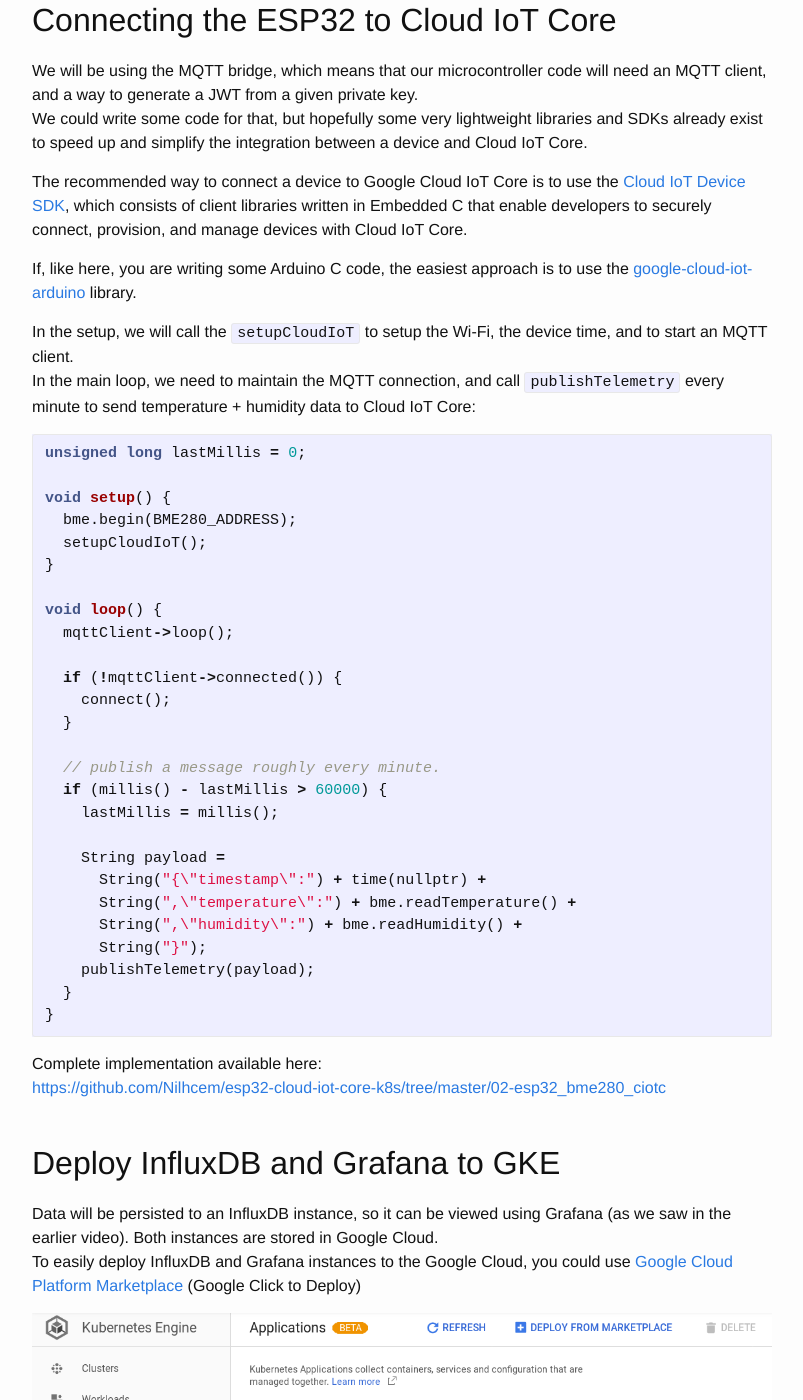
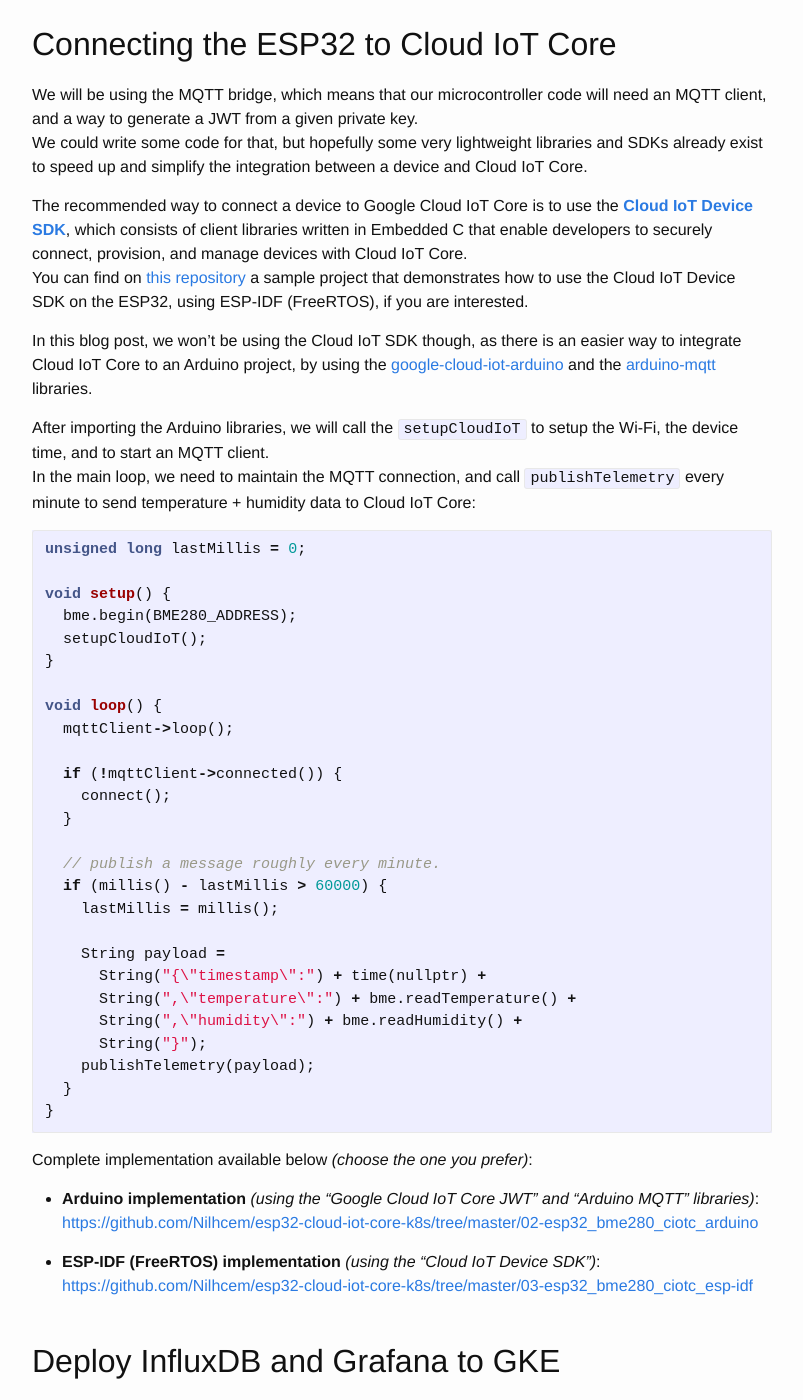
Before and after one commit to Nilhcem/nilhcem.github.io, a Jekyll site: the page built from _posts/2019-03-02-cloud-iot-core-and-kubernetes.md, in a window 1280 px wide and 1400 px high, scrolled down 8523 px. Shown: the whole window, without its empty margins (238-1041 px from the left). Built offline with Jekyll 4.4.1, drawn with Linux system fonts in a browser that asks for light colours; comment, search, counter and statistics services are not loaded; some of the changed text lies outside the part shown.

Commit message:
Update ESP32 + k8s article with Cloud IoT Device SDK example

````diff
--- a/_posts/2019-03-02-cloud-iot-core-and-kubernetes.md
+++ b/_posts/2019-03-02-cloud-iot-core-and-kubernetes.md
@@ -26,7 +26,8 @@
 ![pic01_esp32]
 
 The ESP32 will communicate with a BME280 temperature & humidity sensor.
-To have a visual representation of the temperature, we can print data to the Serial, and use the `Serial Plotter` feature from the Arduino IDE (available in the `Tools` menu):
+To prototype quickly, we will use the Arduino IDE to write code for the ESP32.
+We will print temperature data to the Serial, and use the `Serial Plotter` feature from the Arduino IDE (available in the `Tools` menu) to have a visual representation of the data:
 
 ```c
 void loop() {
@@ -266,11 +267,12 @@
 We will be using the MQTT bridge, which means that our microcontroller code will need an MQTT client, and a way to generate a JWT from a given private key.
 We could write some code for that, but hopefully some very lightweight libraries and SDKs already exist to speed up and simplify the integration between a device and Cloud IoT Core.
 
-The recommended way to connect a device to Google Cloud IoT Core is to use the [Cloud IoT Device SDK][cloud-iot-device-sdk], which consists of client libraries written in Embedded C that enable developers to securely connect, provision, and manage devices with Cloud IoT Core.
+The recommended way to connect a device to Google Cloud IoT Core is to use the **[Cloud IoT Device SDK][cloud-iot-device-sdk]**, which consists of client libraries written in Embedded C that enable developers to securely connect, provision, and manage devices with Cloud IoT Core.
+You can find on [this repository][cloud-iot-device-sdk-esp32-sample] a sample project that demonstrates how to use the Cloud IoT Device SDK on the ESP32, using ESP-IDF (FreeRTOS), if you are interested.
 
-If, like here, you are writing some Arduino C code, the easiest approach is to use the [google-cloud-iot-arduino][google-cloud-iot-arduino] library.
+In this blog post, we won't be using the Cloud IoT SDK though, as there is an easier way to integrate Cloud IoT Core to an Arduino project, by using the [google-cloud-iot-arduino][google-cloud-iot-arduino] and the [arduino-mqtt][arduino-mqtt] libraries.
 
-In the setup, we will call the `setupCloudIoT` to setup the Wi-Fi, the device time, and to start an MQTT client.
+After importing the Arduino libraries, we will call the `setupCloudIoT` to setup the Wi-Fi, the device time, and to start an MQTT client.
 In the main loop, we need to maintain the MQTT connection, and call `publishTelemetry` every minute to send temperature + humidity data to Cloud IoT Core:
 
 ```c
@@ -302,8 +304,13 @@
 }
 ```
 
-Complete implementation available here:
-[https://github.com/Nilhcem/esp32-cloud-iot-core-k8s/tree/master/02-esp32_bme280_ciotc](https://github.com/Nilhcem/esp32-cloud-iot-core-k8s/tree/master/02-esp32_bme280_ciotc)
+Complete implementation available below _(choose the one you prefer)_:
+
+- **Arduino implementation** _(using the "Google Cloud IoT Core JWT" and "Arduino MQTT" libraries)_:
+[https://github.com/Nilhcem/esp32-cloud-iot-core-k8s/tree/master/02-esp32_bme280_ciotc_arduino](https://github.com/Nilhcem/esp32-cloud-iot-core-k8s/tree/master/02-esp32_bme280_ciotc_arduino)
+
+- **ESP-IDF (FreeRTOS) implementation** _(using the "Cloud IoT Device SDK")_:
+[https://github.com/Nilhcem/esp32-cloud-iot-core-k8s/tree/master/03-esp32_bme280_ciotc_esp-idf](https://github.com/Nilhcem/esp32-cloud-iot-core-k8s/tree/master/03-esp32_bme280_ciotc_esp-idf)
 <br><br>
 
 
@@ -318,7 +325,7 @@
 I personally don't really like this approach, and prefer to create my own Kubernetes yaml files, which gives me more flexibility and also gives me the possibility to test it anytime on my local computer using tools such as `Minikube` or `Docker for Desktop`.
 
 Kubernetes scripts and howto are available here:
-[https://github.com/Nilhcem/esp32-cloud-iot-core-k8s/tree/master/04-influxdb_grafana_k8s](https://github.com/Nilhcem/esp32-cloud-iot-core-k8s/tree/master/04-influxdb_grafana_k8s)
+[https://github.com/Nilhcem/esp32-cloud-iot-core-k8s/tree/master/05-influxdb_grafana_k8s](https://github.com/Nilhcem/esp32-cloud-iot-core-k8s/tree/master/05-influxdb_grafana_k8s)
 
 We can clone the project, then create the Kubernetes objects:
 ```sh
@@ -384,7 +391,7 @@
 ```
 
 Complete implementation available here:
-[https://github.com/Nilhcem/esp32-cloud-iot-core-k8s/tree/master/05-cloud_function](https://github.com/Nilhcem/esp32-cloud-iot-core-k8s/tree/master/05-cloud_function)
+[https://github.com/Nilhcem/esp32-cloud-iot-core-k8s/tree/master/06-cloud_function](https://github.com/Nilhcem/esp32-cloud-iot-core-k8s/tree/master/06-cloud_function)
 
 
 And we have everything running!
@@ -405,9 +412,11 @@
 [web-console]: http://console.cloud.google.com/
 [gcloud]: https://cloud.google.com/sdk/
 [quickstart-guide]: https://cloud.google.com/iot/docs/quickstart
-[jwt-script]: https://github.com/Nilhcem/esp32-cloud-iot-core-k8s/tree/master/03-generate-jwt/
+[jwt-script]: https://github.com/Nilhcem/esp32-cloud-iot-core-k8s/tree/master/04-generate-jwt/
 [cloud-iot-device-sdk]: https://github.com/GoogleCloudPlatform/iot-device-sdk-embedded-c
+[cloud-iot-device-sdk-esp32-sample]: https://github.com/espressif/esp-google-iot/
 [google-cloud-iot-arduino]: https://github.com/GoogleCloudPlatform/google-cloud-iot-arduino
+[arduino-mqtt]: https://github.com/256dpi/arduino-mqtt
 [gcp-marketplace]: https://cloud.google.com/marketplace/?hl=fr
 
 [pic01_esp32]: /public/images/20190302/01_esp32.jpg
````
Also changed, not shown: other parts of _posts/2019-03-02-cloud-iot-core-and-kubernetes.md (+2 -2 lines).
